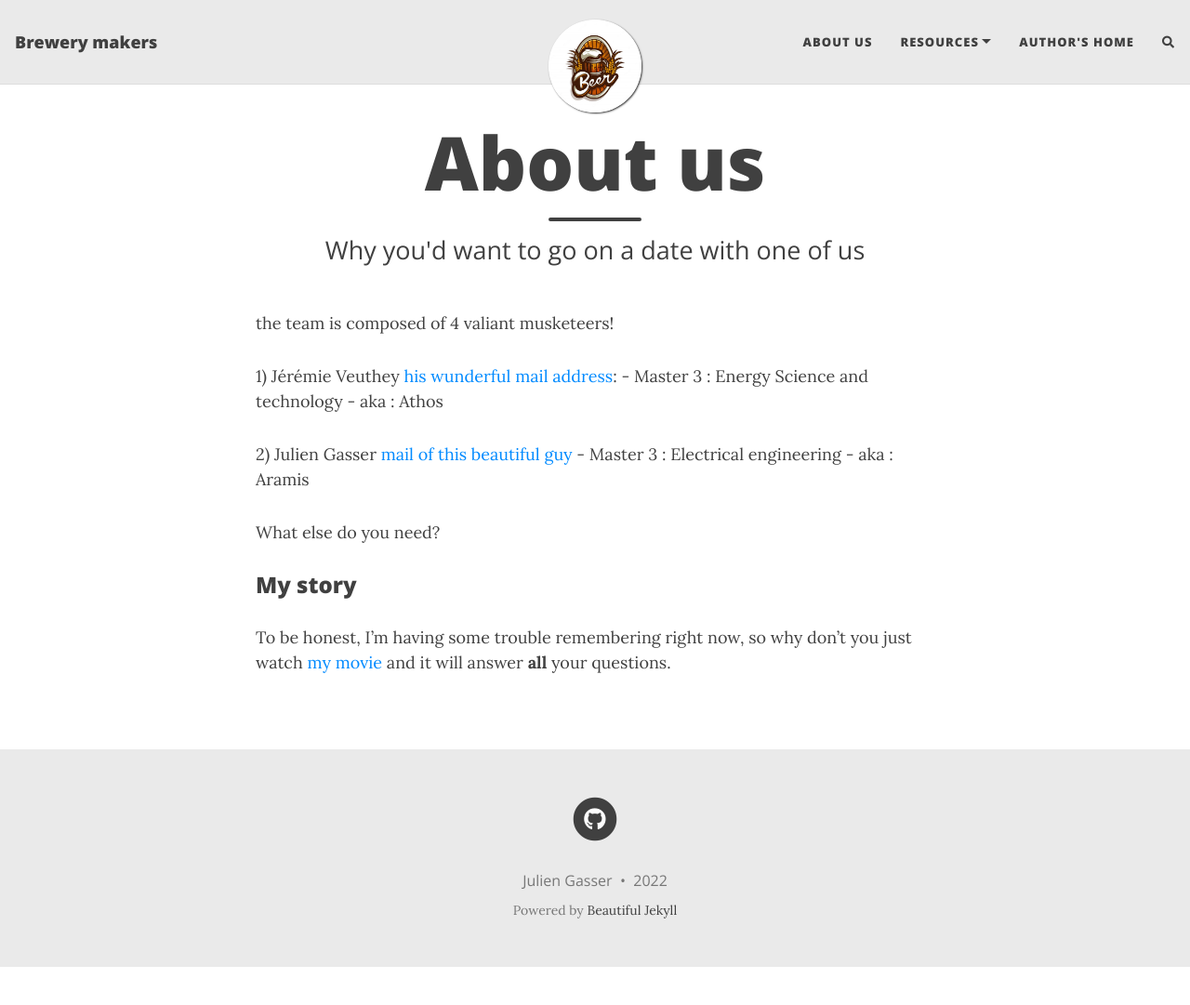
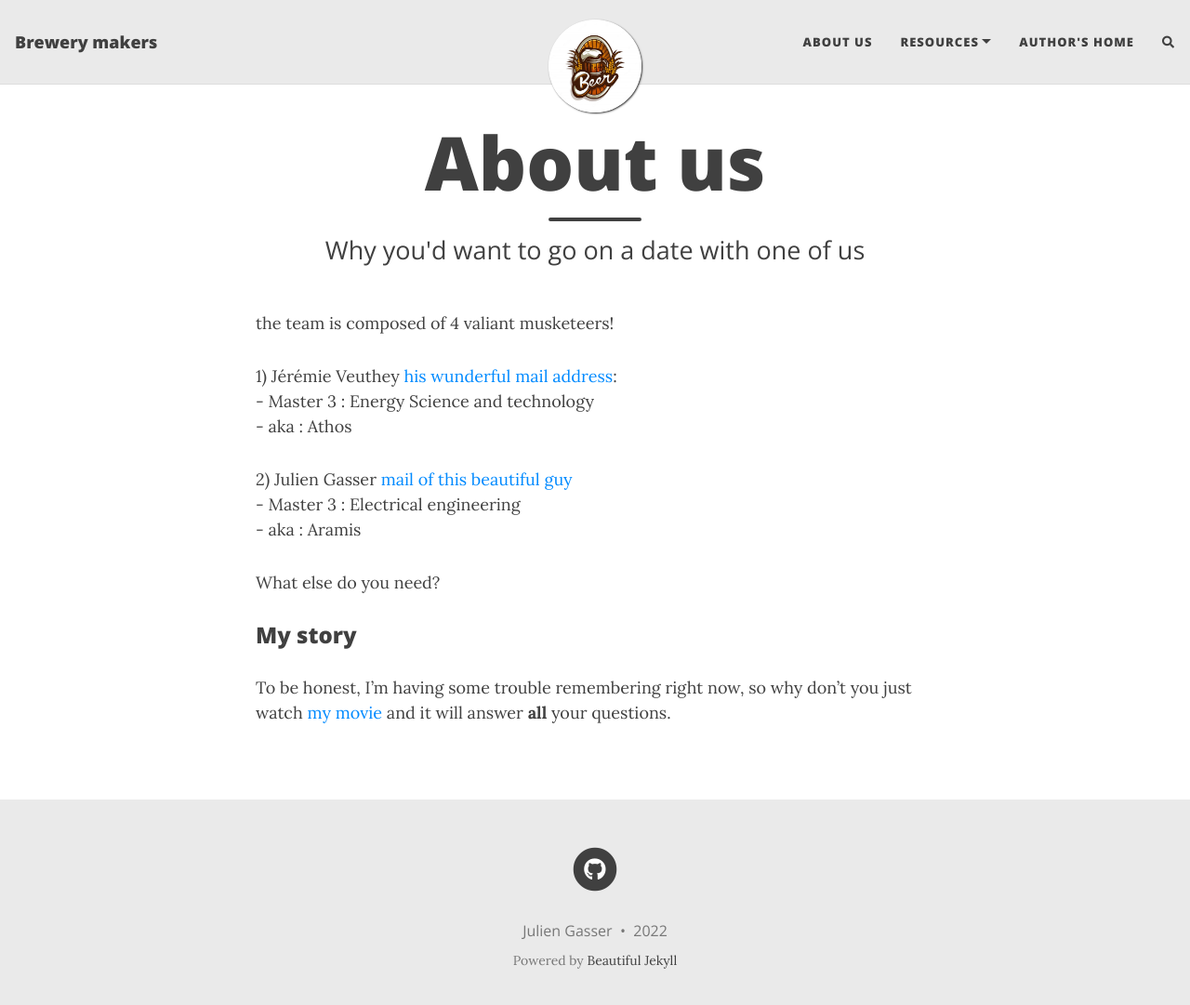
Before and after one commit to JulienGasser/ADA_4mousquetaires, a Jekyll site: the page built from aboutme.md, in a window 1280 px wide and 1094 px high. Shown: the top 1081 px of the window at 93% size. Built offline with Jekyll 4.4.1, drawn with Linux system fonts in a browser that asks for light colours; nearby versions of some CDN libraries; comment, search, counter and statistics services are not loaded.

```diff
--- a/aboutme.md
+++ b/aboutme.md
@@ -6,14 +6,14 @@ subtitle: Why you'd want to go on a date with one of us
 
 the team is composed of 4 valiant musketeers!
 
- 1) Jérémie Veuthey [his wunderful mail address](mailto:jeremie.veuthey@epfl.ch):
-    - Master 3 : Energy Science and technology
-    - aka : Athos
+ 1) Jérémie Veuthey [his wunderful mail address](mailto:jeremie.veuthey@epfl.ch):<br>
+    - Master 3 : Energy Science and technology <br>
+    - aka : Athos <br>
 
 
- 2) Julien Gasser [mail of this beautiful guy](mailto:julien.gasser@epfl.ch)
-    - Master 3 : Electrical engineering
-    - aka : Aramis
+ 2) Julien Gasser [mail of this beautiful guy](mailto:julien.gasser@epfl.ch)<br>
+    - Master 3 : Electrical engineering <br>
+    - aka : Aramis <br>
 
 What else do you need?
 
```
